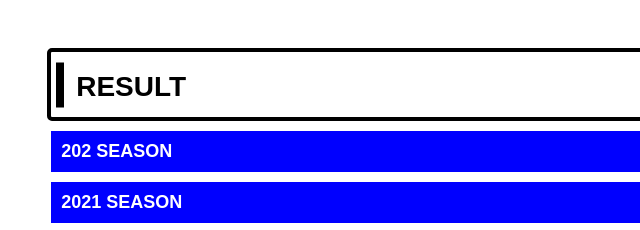
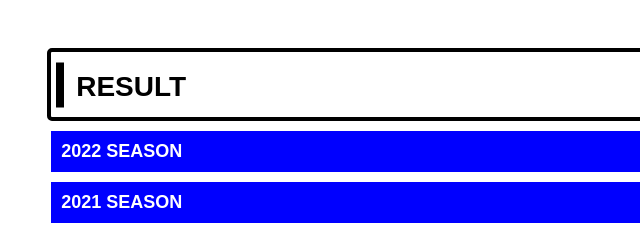
Before and after one commit to hippo0408/aralizebbc, a plain HTML site: page index.html in a window 1280 px wide. Shown: the part 7347-7577 px from the top of the page, 0-640 px from the left. Drawn offline with nearby package versions, Linux system fonts and the light colour scheme.

Commit message:
Update index.html

```diff
--- a/index.html
+++ b/index.html
@@ -833,7 +833,7 @@
                     <div class="result-box">
 
                         <div class="accordion">
-                            <p class="menu js-menu">202 SEASON</p>
+                            <p class="menu js-menu">2022 SEASON</p>
                             <div class="contents">
 
                                 <div class="box">
```
